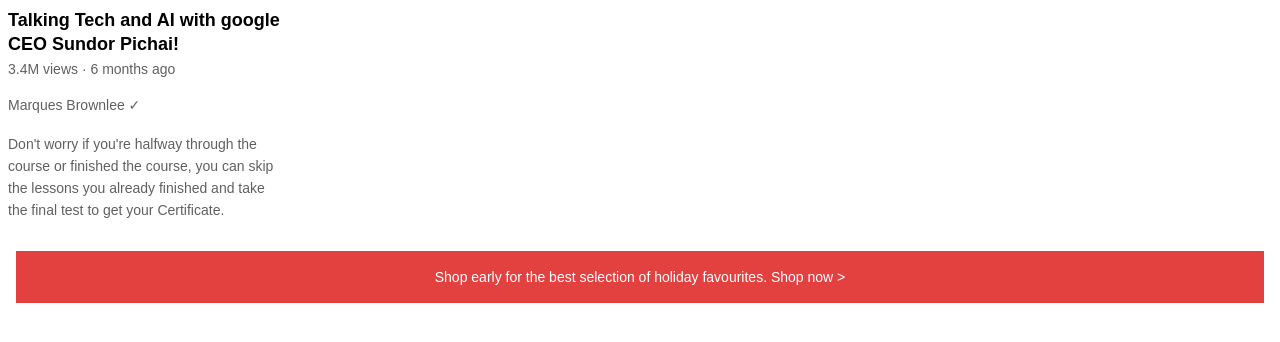
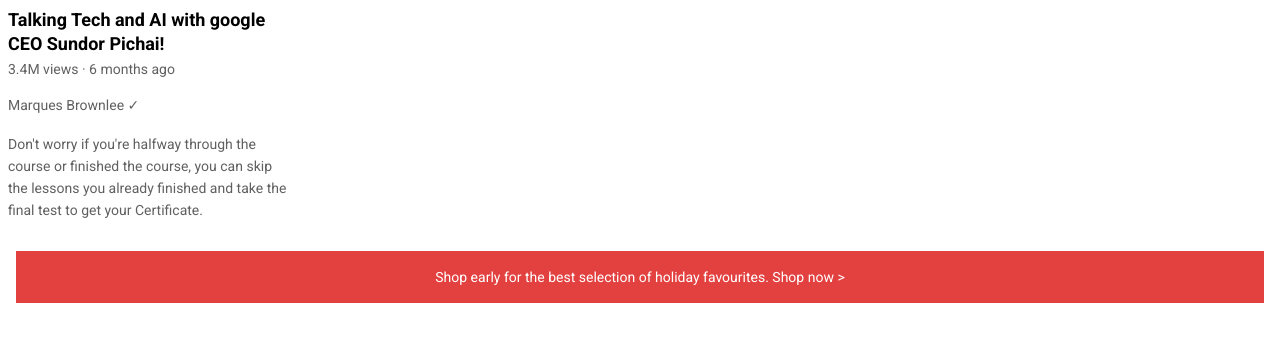
Before and after one commit to amanullah01/html-css-course, a plain HTML site: page text.html in a window 1280 px wide. Drawn offline with Linux system fonts and the light colour scheme.

Commit message:
roboto font added

```diff
--- a/css/text.css
+++ b/css/text.css
@@ -1,5 +1,5 @@
 p {
-  font-family: Arial;
+  font-family: Roboto;
   margin-top: 0;
   margin-bottom: 0;
 }
@@ -21,7 +21,7 @@ p {
   margin-bottom: 20px;
 }
 .video-description {
-  font-family: Arial;
+  font-family: Roboto;
   color: rgb(96, 96, 96);
   font-size: 14px;
   width: 280px;
--- a/text.html
+++ b/text.html
@@ -4,6 +4,12 @@
     <meta charset="UTF-8" />
     <meta name="viewport" content="width=device-width, initial-scale=1.0" />
     <title>Text styles</title>
+    <link rel="preconnect" href="https://fonts.googleapis.com" />
+    <link rel="preconnect" href="https://fonts.gstatic.com" crossorigin />
+    <link
+      href="https://fonts.googleapis.com/css2?family=Roboto:wght@400;700&display=swap"
+      rel="stylesheet"
+    />
     <link rel="stylesheet" href="./css/text.css" />
   </head>
   <body>
```
